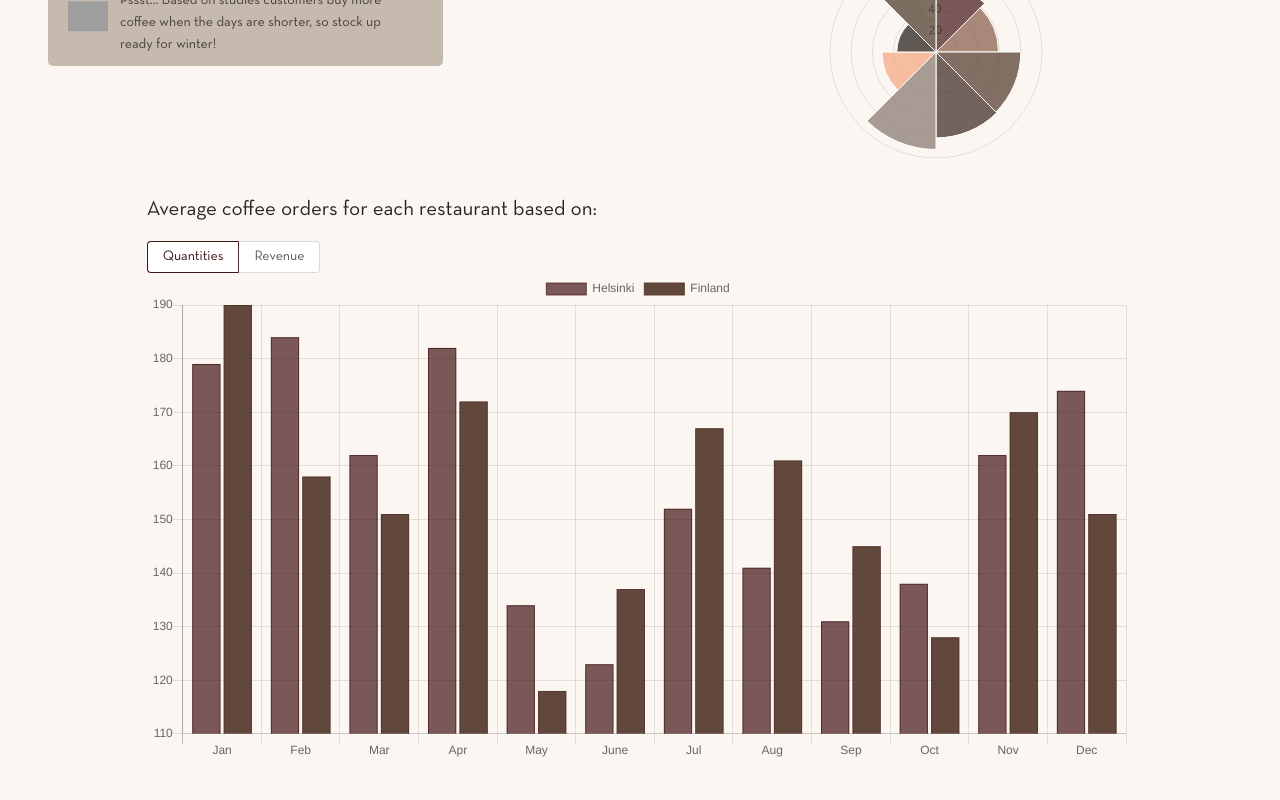
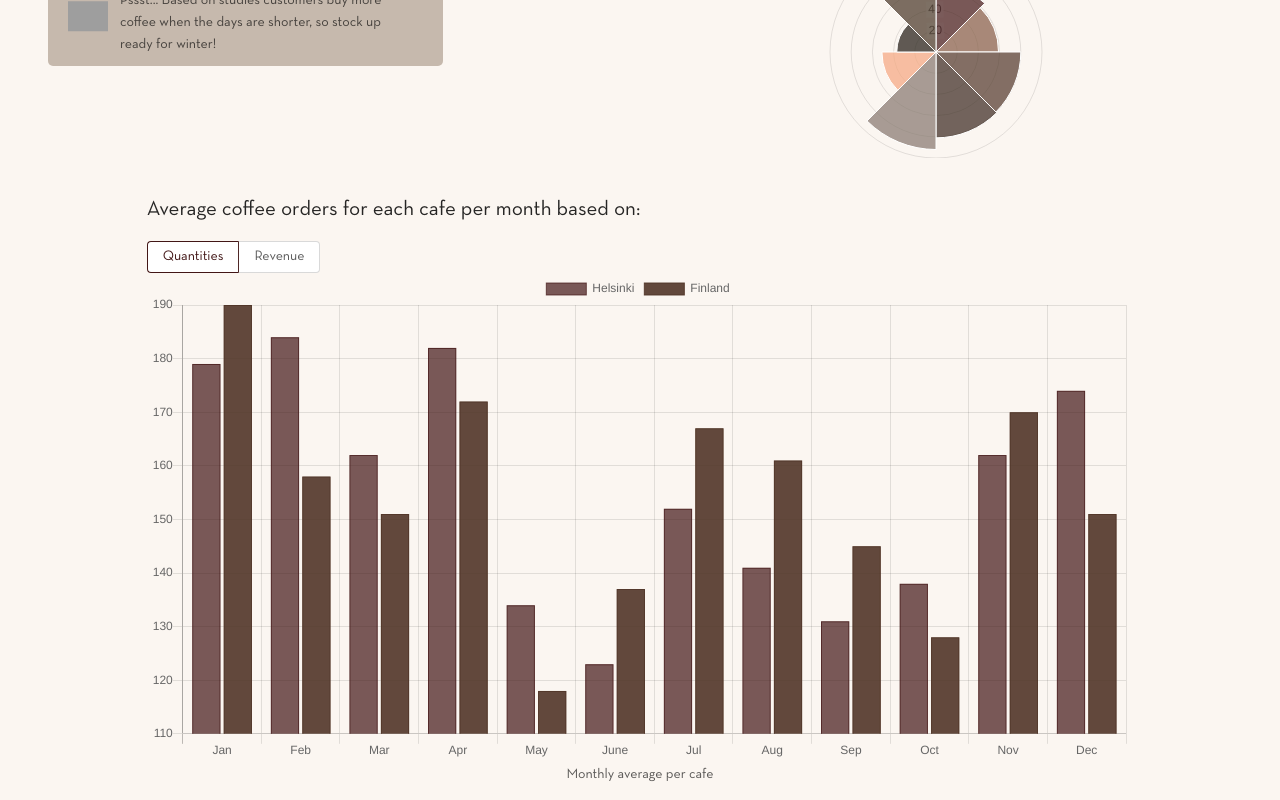
Before and after one commit to biancajemsten/kahvia, a Next.js app: page /data-dashboard in a window 1280 px wide. Shown: the part 372-1172 px from the top of the page. Before the commit the page ends 1136 px from the top, so only its background shows below. Built offline with nearby package versions, Linux system fonts and the light colour scheme; grey boxes are pictures that could not be loaded.

Commit message:
More design updates for graphs

```diff
--- a/pages/data-dashboard.js
+++ b/pages/data-dashboard.js
@@ -44,11 +44,15 @@ const bData = (isQuantity) => ({
     }
   ],
   options: {
+    title: {
+      display: true,
+      text: 'Custom Chart Title'
+    },
     scales: {
       yAxes: [{
         scaleLabel: {
           display: true,
-          labelString: 'Y text'
+          labelString: isQuantity ? 'units' : 'euros',
         }
       }],
       xAxes: [{
@@ -64,7 +68,7 @@ const bData = (isQuantity) => ({
   const cityDataForQuantity = [179, 184, 162, 182, 134, 123, 152, 141, 131, 138, 162, 174];
   const countryDataForQuantity = [190, 158, 151, 172, 118, 137, 167, 161, 145, 128, 170, 151];
   const cityDataForRevenue = [915, 884, 962, 434, 523, 382, 452, 656, 745, 635, 838, 984];
-  const countryDataForRevenue = [993, 758, 872, 558, 437, 395, 475, 645, 505, 740, 867, 951];
+  const countryDataForRevenue = [985, 758, 872, 558, 437, 395, 475, 645, 505, 740, 867, 951];
 
 const barOption = (e, setIsQuantity) => {
   const isQ = !!(e.target.value === 'quantity');
@@ -123,7 +127,7 @@ const textBoxProps = {
           <Col span={2}></Col>
           <Col span={22}>
             <h2 className="c-dashboard__chartDescription">
-              Average coffee orders for each restaurant based on:
+              Average coffee orders for each cafe per month based on:
             </h2>
           </Col>
           <Col span={2}></Col>
@@ -141,6 +145,13 @@ const textBoxProps = {
           </Col>
           <Col span={2}></Col>
         </Row>
+                <Row>
+          <Col span={8}></Col>
+          <Col span={8}>
+            <p className="c-dashboard__axesDescription">Monthly average per cafe</p>
+          </Col>
+          <Col span={8}></Col>
+        </Row>
       </div>
     );
 }
--- a/styles/data-dashboard.scss
+++ b/styles/data-dashboard.scss
@@ -5,8 +5,10 @@
   &__container {
     height: 100%;
   }
-
   &__chartDescription {
     margin: 35px 0 15px;
   }
+  &__axesDescription {
+    text-align: center;
+  }
 }
```
Also changed, not shown: 1 other file (tests, documents, lock files or other folders).
